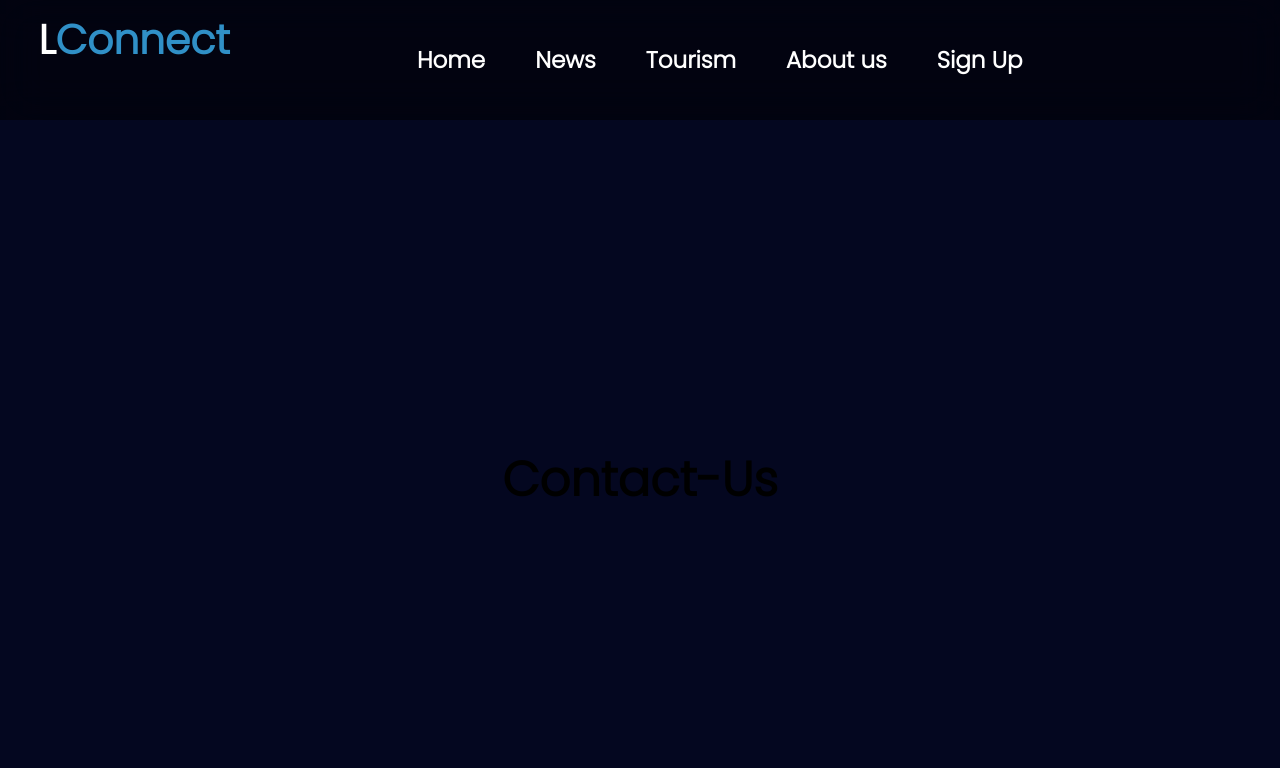
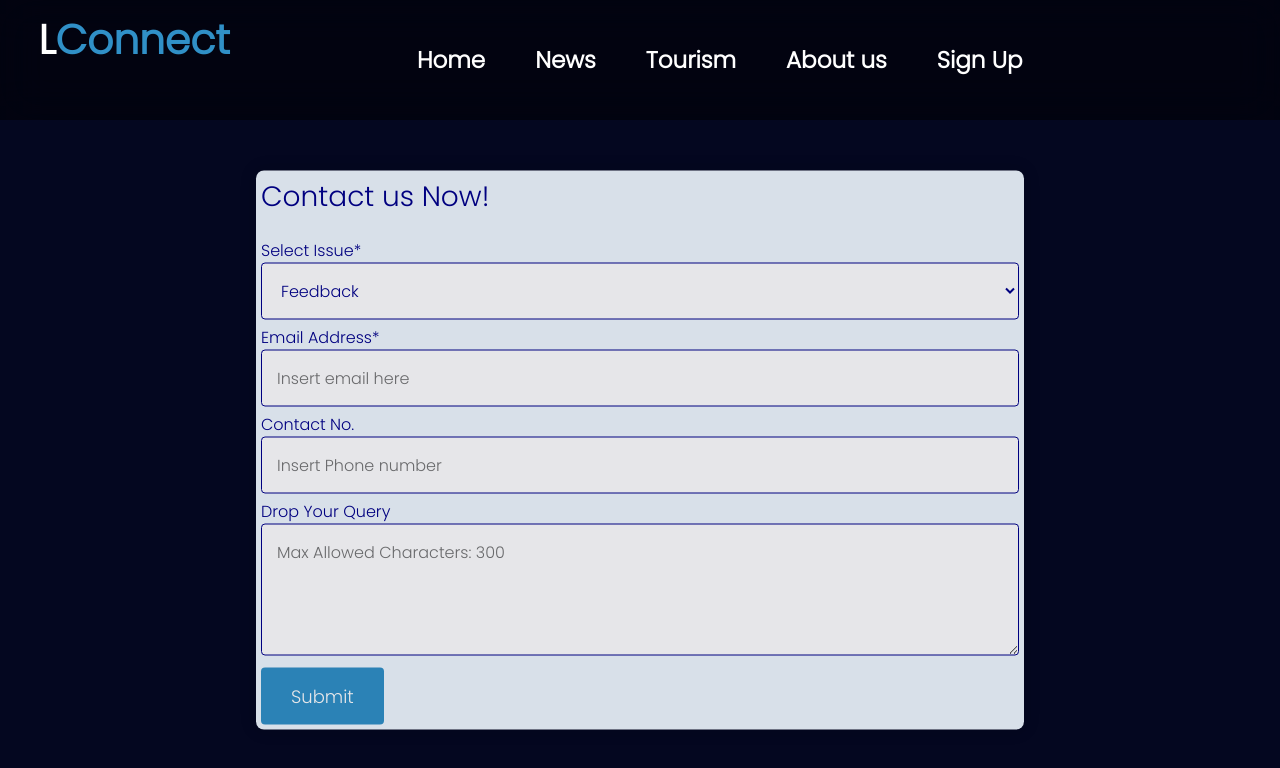
Before and after one commit to Anthony-Al-Lazkani/LebConnectGithub, a React (Create React App) app in the folder Codes-React/lebconnect/: page /ContactUs in a window 1280 px wide. Shown: the top 768 px of the page. Built offline with nearby package versions, Linux system fonts and the light colour scheme.

Commit message:
Contact us Form added,+fixes in footer

```diff
--- a/Codes-React/lebconnect/src/components/footer.js
+++ b/Codes-React/lebconnect/src/components/footer.js
@@ -1,6 +1,7 @@
 import React from 'react';
 import { Link } from 'react-router-dom';
-import { FaInstagram, FaFacebook, FaYoutube, FaTwitter } from 'react-icons/fa'; // Import icons
+import { FaInstagram, FaFacebook} from 'react-icons/fa'; // Import icons
+import {RiTwitterXFill as FaX} from 'react-icons/ri';
 import {
   Box,
   FooterContainer,
@@ -17,7 +18,7 @@ const footer = () => {
       <FooterContainer>
         <Row>
           <Column>
-                      <Heading>About Us</Heading>
+            <Heading><Link to="/aboutus">About Us</Link></Heading>
             <FooterLink href="#">
               Aim
             </FooterLink>
@@ -39,12 +40,9 @@ const footer = () => {
             <FooterLink href="#">
               Coding
             </FooterLink>
-                      <FooterLink href="#">
-                          Teaching
-                      </FooterLink>
           </Column>
           <Column>
-                      <Heading>Contact Us</Heading>
+            <Heading><Link to="contactus">Contact Us</Link></Heading>
             <FooterLink href="#">
               Uttar Pradesh
             </FooterLink>
@@ -54,55 +52,52 @@ const footer = () => {
             <FooterLink href="#">
               Indore
             </FooterLink>
-                      <FooterLink href="#">
-                          Mumbai
-                      </FooterLink>
+
           </Column>
           <Column>
             <Heading>Social Media</Heading>
             <FooterLink href="#">
-                          <i className="fab fa-facebook-f">
+
+              <span
+                style={{
+                  marginLeft: "10px",
+                }}
+              ><FaFacebook />
+                Facebook
+              </span>
+
+            </FooterLink>
+            <FooterLink href="#">
+
+              <span
+                style={{
+                  marginLeft: "10px",
+                }}
+              ><FaInstagram />
+                Instagram
+              </span>
+
+            </FooterLink>
+            <FooterLink href="https://twitter.com/MassoudNohra1">
+
+              <span
+                style={{
+                  marginLeft: "10px",
+                }}
+              ><FaX />
+                LebConnect
+              </span>
+
+            </FooterLink>
+            <FooterLink href="#">
+
               <span
                 style={{
                   marginLeft: "10px",
                 }}
               >
-                                  Facebook
               </span>
-                          </i>
-                      </FooterLink>
-                      <FooterLink href="#">
-                          <i className="fab fa-instagram">
-                              <span
-                                  style={{
-                                      marginLeft: "10px",
-                                  }}
-                              >
-                                  Instagram
-                              </span>
-                          </i>
-                      </FooterLink>
-                      <FooterLink href="#">
-                          <i className="fab fa-twitter">
-                              <span
-                                  style={{
-                                      marginLeft: "10px",
-                                  }}
-                              >
-                                  Twitter
-                              </span>
-                          </i>
-                      </FooterLink>
-                      <FooterLink href="#">
-                          <i className="fab fa-youtube">
-                              <span
-                                  style={{
-                                      marginLeft: "10px",
-                                  }}
-                              >
-                                  Youtube
-                              </span>
-                          </i>
+
             </FooterLink>
           </Column>
         </Row>
--- /dev/null
+++ b/Codes-React/lebconnect/src/components/pages/contactus.css
@@ -0,0 +1,57 @@
+.absolute {
+        position: absolute;
+        top: 50%;
+        left: 50%;
+        transform: translate(-50%, -50%);
+        width: 60%; /* Increase the width */
+        background-color: #f0f8ff;
+        padding: 5px; /* Increase the padding */
+        border-radius: 8px;
+        box-shadow: 0px 0px 15px 5px rgba(0, 0, 0, 0.1);
+        margin-top: 50px;
+        opacity: 0.9;
+
+    }
+
+  .text-2xl {
+    font-size: 28px; /* Increase the font size */
+    color: #00008b;
+    margin-bottom: 20px;
+  }
+
+  .text-sm {
+    font-size: 16px; /* Increase the font size */
+    color: #00008b;
+    margin-bottom: 5px;
+  }
+
+  form select, form input, form textarea {
+    width: 100%;
+    padding: 15px; /* Increase the padding */
+    border-radius: 4px;
+    border: 1px solid #00008b;
+    background-color: #fff;
+    color: #00008b;
+    font-size: 18px; /* Increase the font size */
+    margin-bottom: 20px;
+  }
+
+  form select:focus, form input:focus, form textarea:focus {
+    border-color: #3090C7;
+    box-shadow: 0 0 5px #3090C7;
+  }
+
+  form button {
+    background-color:#3090C7;
+    color: #fff;
+    padding: 15px 30px; /* Increase the padding */
+    font-size: 18px; /* Increase the font size */
+    border: none;
+    border-radius: 4px;
+    cursor: pointer;
+    transition: background-color 0.3s ease;
+  }
+
+  form button:hover {
+    background-color: #1e31ff;
+  }
--- a/Codes-React/lebconnect/src/components/pages/contactus.js
+++ b/Codes-React/lebconnect/src/components/pages/contactus.js
@@ -1,13 +1,79 @@
+import React, { useState } from 'react';
+import './contactus.css';
 
-import React from 'react';
+export default function Contactus() {
+    const [message, setMessage] = useState('');
+    const handleSubmit = (event) => {
+    event.preventDefault();
+    setMessage('Thank you, your review is sent!');
+  };
+    return(
+        <div className="absolute mt-52 ml-48
+                        w-80 float-left border-2 p-2
+                        rounded-xl shadow-xl text-xl">
+           <form onSubmit={handleSubmit}>
+                <p className="text-2xl">Contact us Now!</p>
+                <div>
+                    <label className="text-sm">Select Issue*</label>
+                    <br></br>
+                    <select className="bg-gray-50 border border-gray-300
+                                        text-gray-600 text-sm rounded-lg
+                                        focus:border-blue-500 w-full p-2.5">
 
-export default function Contactus(){
-    return(
-        <>
-        <h1 className='Contactus'>Contact-Us</h1>
+                        <option value="Feedback" >
+                            Feedback
+                        </option>
+                        <option value="Feedback">
+                            Rate a Place
+                        </option>
+                        <option value="Feedback">
+                            Report a Problem
+                        </option>
+                        <option value="Feedback">
+                            Report an Abuse
+                        </option>
 
-        </>
-
-
-    );
+                    </select>
+                    <br></br>
+                    <label className="text-sm">Email Address*</label>
+                    <br></br>
+                    <input className="bg-gray-50 border border-gray-300
+                                        text-sm rounded-lg focus:border-blue-500
+                                        w-full p-2.5"
+                            type="email"
+                            placeholder="Insert email here"/>
+                    <br></br>
+                    <label className="text-sm">Contact No.</label>
+                    <br></br>
+                    <input className="bg-gray-50 border border-gray-300
+                                        text-sm rounded-lg focus:border-blue-500
+                                        w-full p-2.5"
+                            type="phone"
+                            placeholder="Insert Phone number"/>
+                    <br></br>
+                    <label className="text-sm">
+                        Drop Your Query
+                    </label>
+                    <br></br>
+                    <textarea className="bg-gray-50 border border-gray-300
+                                            text-sm rounded-lg
+                                            focus:border-blue-500
+                                            w-full p-2.5"
+                                rows="4"
+                                cols="25"
+                                maxlength="300"
+                                placeholder="Max Allowed Characters: 300">
+                    </textarea>
+                    <br></br>
+                    <button className="bg-blue-500 hover:bg-blue-700
+                                        text-white font-bold
+                                        py-2 px-4 rounded"
+                            type="submit">
+                        Submit
+                    </button>
+                </div>
+            </form>
+            {message && <p>{message}</p>}
+        </div>
+    )
 }
```
Lines whose indentation alone changed are shown as unchanged.
